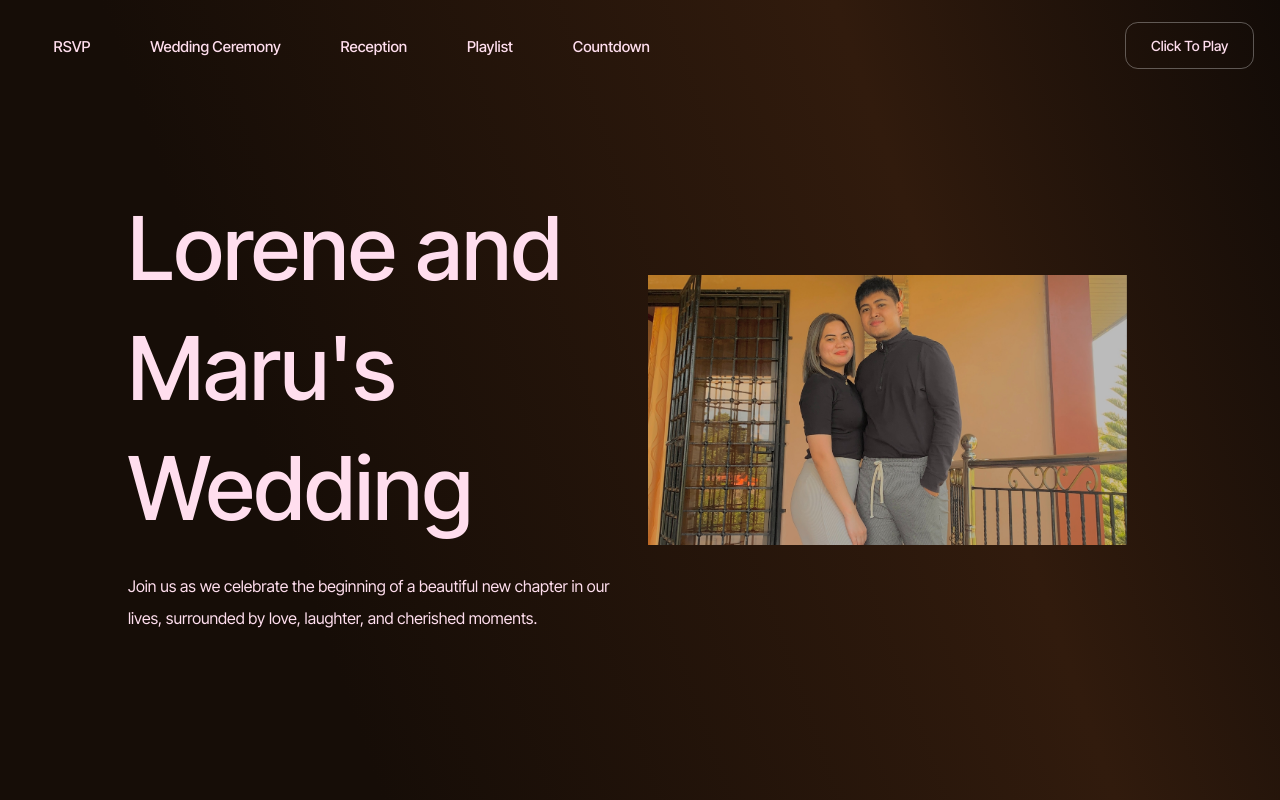
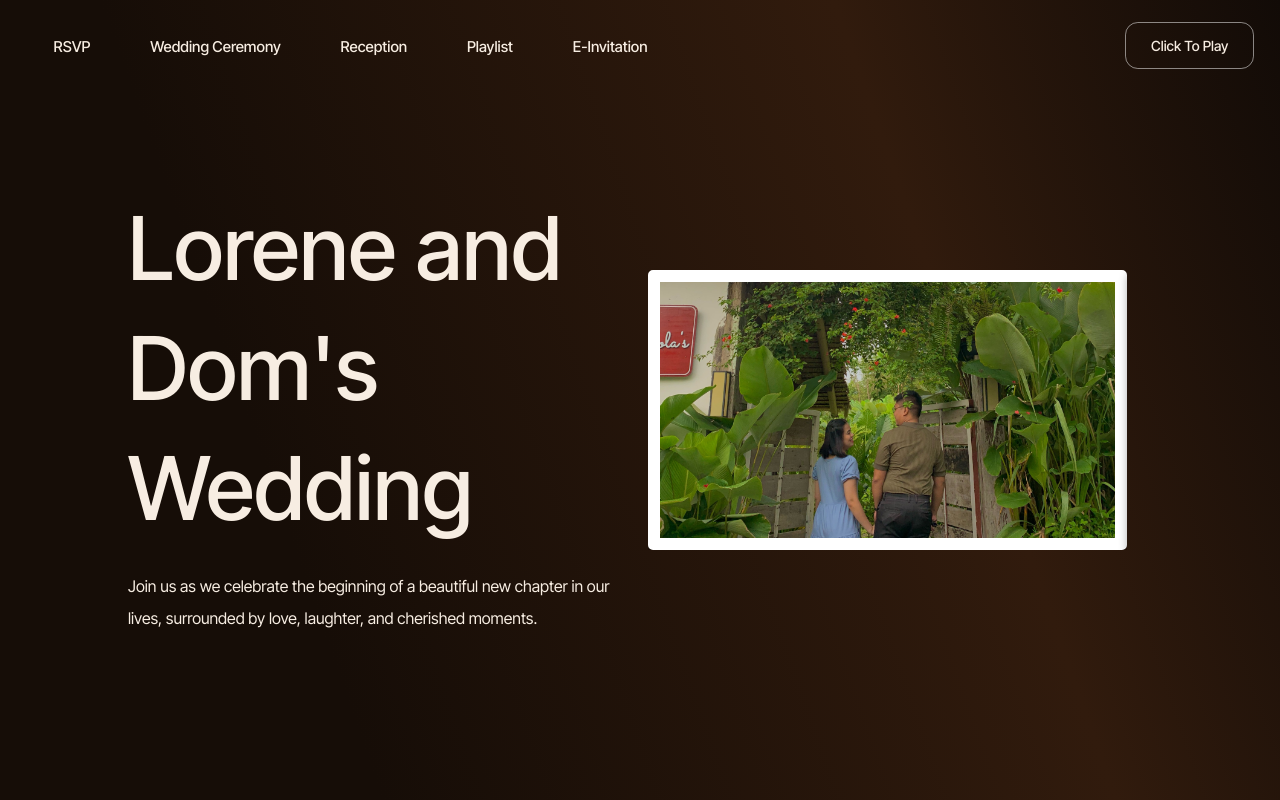
Before and after one commit to manaig-marion/RSVP, a plain HTML site: page index.html in a window 1280 px wide. Drawn offline with nearby package versions, Linux system fonts and the light colour scheme.

Commit message:
polaroid

```diff
--- a/index.html
+++ b/index.html
@@ -10,17 +10,17 @@
     <link rel="preconnect" href="https://fonts.gstatic.com" crossorigin>
     <link href="https://fonts.googleapis.com/css2?family=Inter+Tight:ital,wght@0,100..900;1,100..900&display=swap" rel="stylesheet">
 
-    <title>RSVP</title>
+    <title></title>
 </head>
 <body>
 
     <header>
         <ul class="nav">
             <a href="#">RSVP</a>
-            <a href="#">Wedding Ceremony</a>
-            <a href="#">Reception</a>
+            <a href="https://l.messenger.com/l.php?u=https%3A%2F%2Fmaps.app.goo.gl%2FavyY6rv6RvtjjW3s6&h=AT0O9kt8LgSnPWB0JoqlD8KV-9AR5or-5I_SxqJWdYvbGzlti_PzPe1zYP3O3W5OHzlDhpPm24bInzv-gnCmYW-C_gBVf3Ds_e-rTuHCkGRTGrrUCfEwW_soxYu2VLIg83Z0vAqZm7ah-5Y">Wedding Ceremony</a>
+            <a href="https://maps.app.goo.gl/vNjN91kURJfqWydn7">Reception</a>
             <a href="#">Playlist</a>
-            <a href="#">Countdown</a>
+            <a href="#">E-Invitation</a>
         </ul>
 
         <div class="nav-side">
@@ -31,16 +31,16 @@
 
     <section class="pic-tex">
         <div class="mn-text">
-            <h1>Lorene and Maru's <br> Wedding</h1>
+            <h1>Lorene and Dom's <br> Wedding</h1>
             <p>Join us as we celebrate the beginning of a beautiful new chapter in our lives, surrounded by love, laughter, and cherished moments. </p>
         </div>
 
         <div id="slider">
             <figure>
                 <img src="/images/cropped-image0.jpeg">
-                <img src="images/cropped-image2.jpeg">
                 <img src="/images/cropped-4.jpeg">
                 <img src="/images/cropped-5.jpeg">
+                <img src="/images/cropped-6.jpeg">
             </figure>
         </div>
     </section>
--- a/style.css
+++ b/style.css
@@ -8,11 +8,11 @@
 }
 
 :root{
-    --bg-color: #160d07;
-    --text-color: #ffdeee;
-    --main-color: #ffa86a;
-    --other-color: #d6d4c8;
-    --second-color: #ffffff4f;
+    --bg-color: #4b2e19;
+    --text-color: #f7ede2;
+    --main-color: #c08a54;
+    --other-color: #eae0d5;
+    --second-color: #ffffff80;
 
     --h1-font: 7.5rem;
     --p-font: 1.1rem;
@@ -99,6 +99,12 @@ header{
 #slider figure img {
     width: 20%;
     float: left;
+    padding: 10px;
+    background-color: white;
+    border: 2px solid #ffffff;
+    box-shadow: 0 4px 8px rgb(0, 0, 0, 0.3);
+    border-radius: 5px;
+    transition: transform 0.3s ease;
 }
 
 @keyframes slider {
```
Also changed, not shown: images/cropped-6.jpeg (added).
